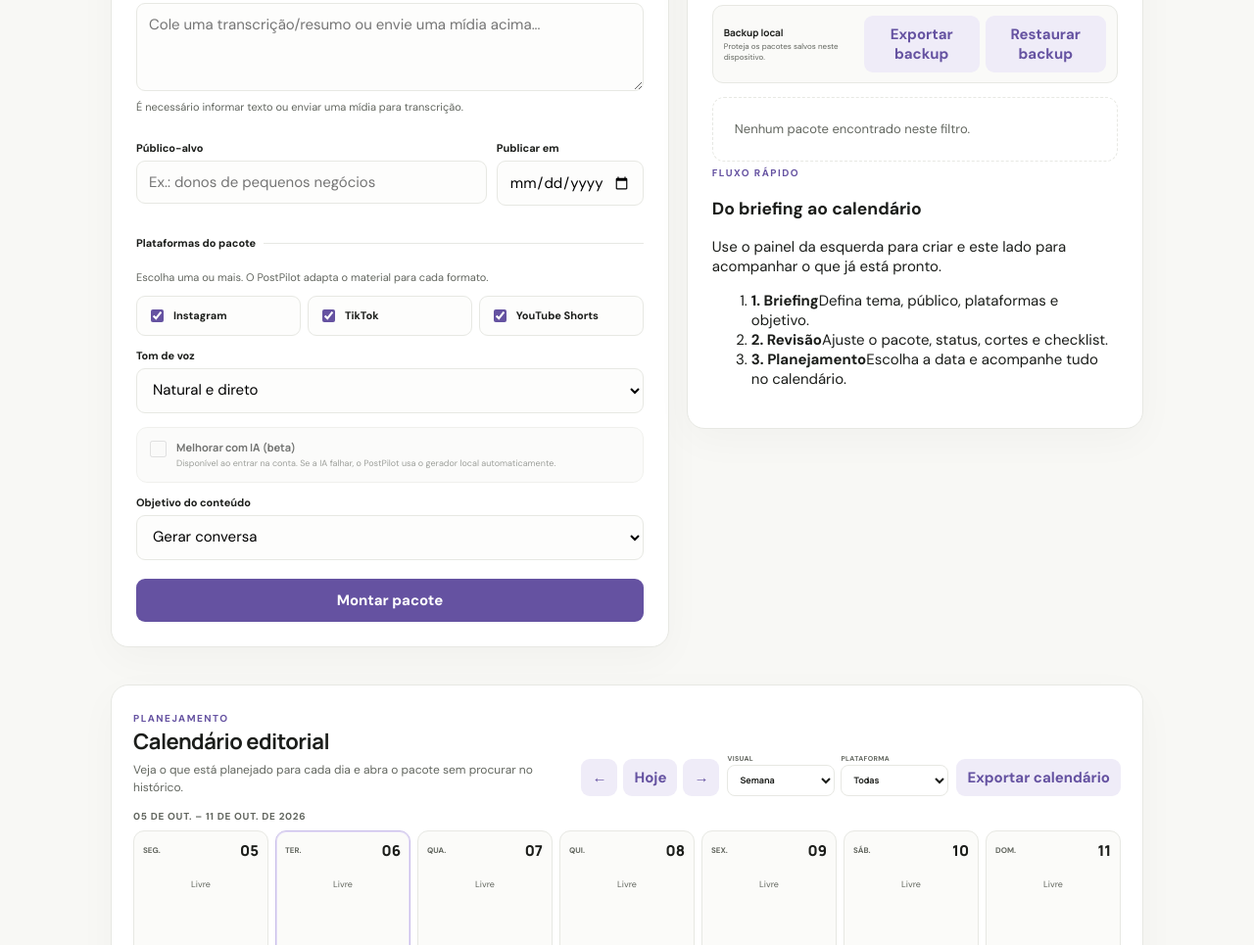
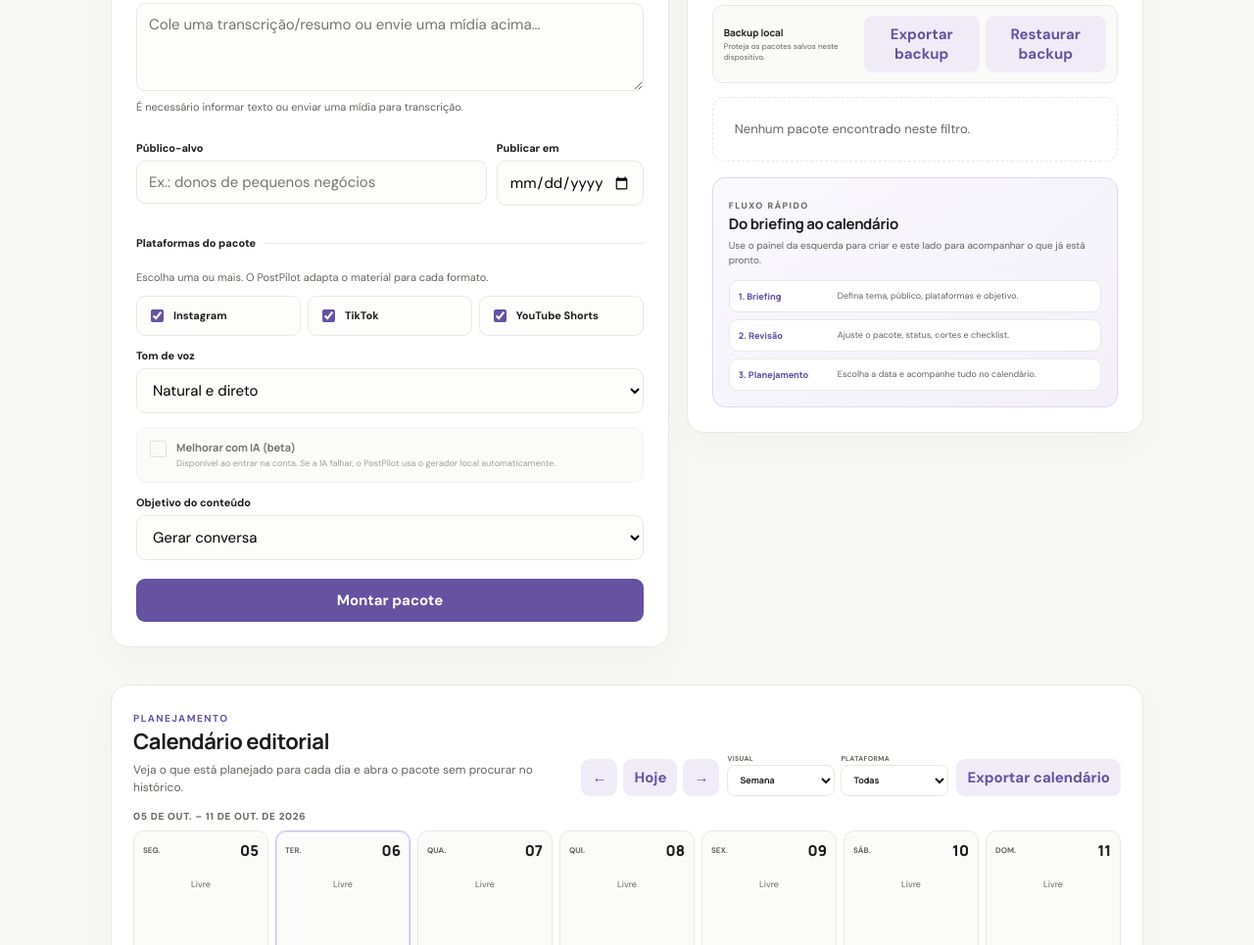
Before and after one commit to HelioConde/postpilot, a website: page index.html in a window 1280 px wide. Shown: the part 903-1868 px from the top of the page at 98% size. Drawn offline with nearby package versions, Linux system fonts and the light colour scheme.

Commit message:
style: balance desktop workspace with onboarding guide

```diff
--- a/style.css
+++ b/style.css
@@ -317,3 +317,9 @@ button:focus-visible,a:focus-visible,input:focus-visible,textarea:focus-visible,
   .language-switcher{order:0}
   #account-open{margin-left:auto}
 }
+
+.desktop-workflow-guide{display:grid;gap:13px;margin-top:16px;padding:16px;border:1px solid #ddd7ef;border-radius:13px;background:linear-gradient(145deg,#faf9fd,#f3f0fa)}
+.desktop-workflow-guide .eyebrow{margin-bottom:5px}.desktop-workflow-guide h3{margin:0;font:700 15px Manrope;letter-spacing:-.3px}.desktop-workflow-guide p{margin:4px 0 0;color:var(--muted);font-size:10px;line-height:1.5}
+.desktop-workflow-guide ol{display:grid;gap:7px;margin:0;padding:0;list-style:none}.desktop-workflow-guide li{display:grid;grid-template-columns:92px 1fr;gap:9px;align-items:start;padding:9px;border:1px solid var(--line);border-radius:9px;background:#fff}
+.desktop-workflow-guide strong{font:800 9px Manrope;color:var(--accent)}.desktop-workflow-guide span{color:var(--muted);font-size:9px;line-height:1.45}
+@media(max-width:900px){.desktop-workflow-guide{display:none}}
```
